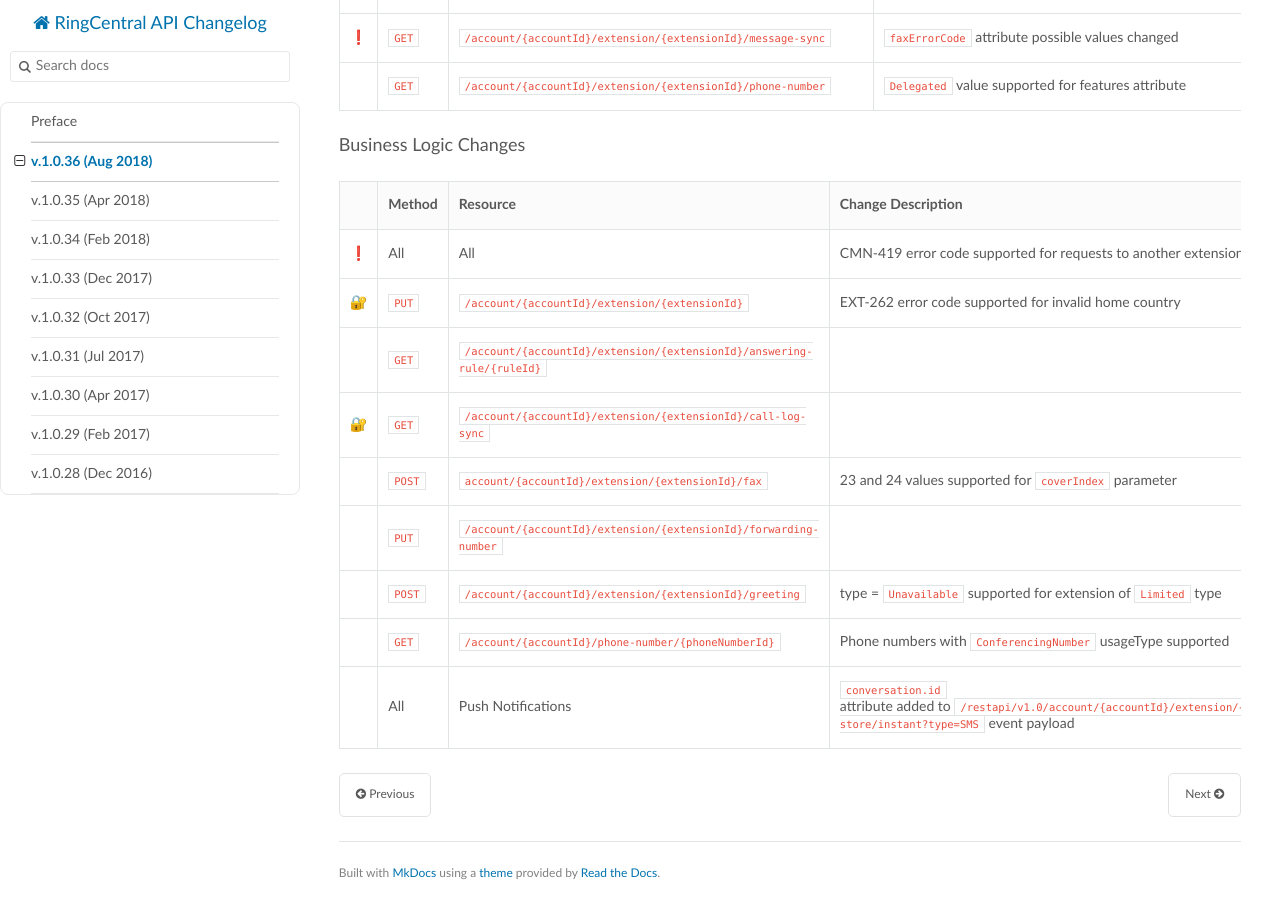
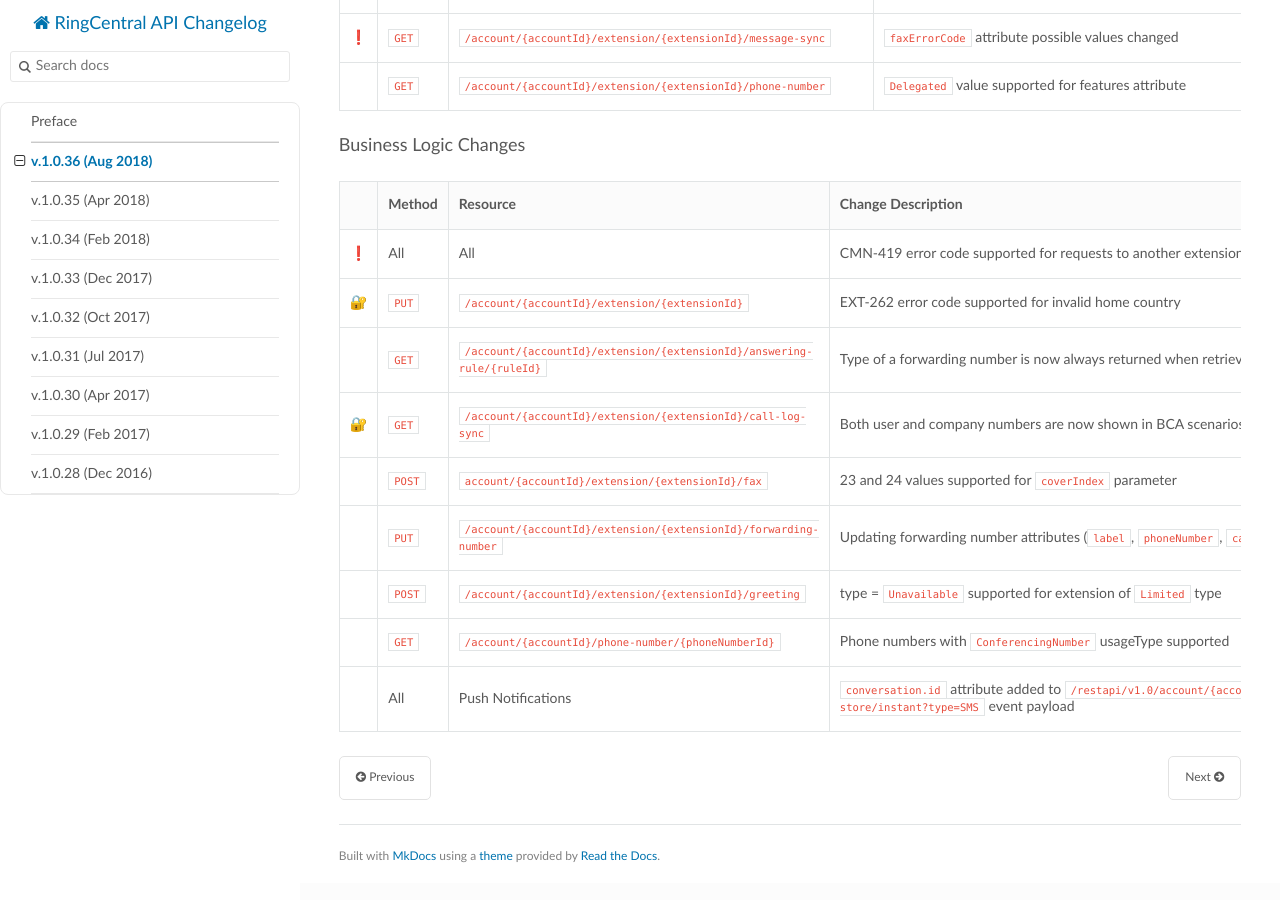
Before and after one commit to ringcentral/ringcentral-api-changelog, an MkDocs documentation site: the page built from docs/1_0_36.md, in a window 1280 px wide and 900 px high, scrolled down 2404 px. Built offline with MkDocs 1.6.1, drawn with Linux system fonts in a browser that asks for light colours; nearby versions of some CDN libraries; old or Windows-style settings are respelled for this version of MkDocs; some of the changed text lies outside the part shown.

Commit message:
Update 1_0_36.md

```diff
--- a/docs/1_0_36.md
+++ b/docs/1_0_36.md
@@ -7,12 +7,12 @@ Basepath for all URLs: `https://platform.ringcentral.com/restapi/v1.0`.
 ### New Methods
 |         |Method|Resource|Description|
 |---------|------|--------|------------------|
-|         |`DELETE` |`/account/{accountId}/answering-rule/{ruleId}`|
+|         |`DELETE` |`/account/{accountId}/answering-rule/{ruleId}`|Deleting an answering rule by ID is supported|
 
 ### Now Public
 |         |Method|Resource|Description|
 |---------|------|--------|------------------|
-|&#x1F510;|`POST`|`/account/{accountId}/ivr-prompts`|
+|&#x1F510;|`POST`|`/account/{accountId}/ivr-prompts`| Prompts Library API and uploading custom prompts functionality is now public|
 
 
 
@@ -67,10 +67,10 @@ Basepath for all URLs: `https://platform.ringcentral.com/restapi/v1.0`.
 |---------|------|--------|------------------|
 |&#x2757; | All  |All     |CMN-419 error code supported for requests to another extension resources|
 |&#x1F510;|`PUT` |`/account/{accountId}/extension/{extensionId}`|EXT-262 error code supported for invalid home country|
-|         |`GET` |`/account/{accountId}/extension/{extensionId}/answering-rule/{ruleId}`|
-|&#x1F510;|`GET` |`/account/{accountId}/extension/{extensionId}/call-log-sync`|
+|         |`GET` |`/account/{accountId}/extension/{extensionId}/answering-rule/{ruleId}`| Type of a forwarding number is now always returned when retrieving an answering rule by ID |
+|&#x1F510;|`GET` |`/account/{accountId}/extension/{extensionId}/call-log-sync`| Both user and company numbers are now shown in BCA scenarios|
 |         |`POST`|`account/{accountId}/extension/{extensionId}/fax`|23 and 24 values supported for `coverIndex` parameter|
-|         |`PUT` |`/account/{accountId}/extension/{extensionId}/forwarding-number`|
+|         |`PUT` |`/account/{accountId}/extension/{extensionId}/forwarding-number`|Updating forwarding number attributes (`label`, `phoneNumber`, `callFlip`) depending on its type is supported|
 |         |`POST`|`/account/{accountId}/extension/{extensionId}/greeting`|type = `Unavailable` supported for extension of `Limited` type|
 |         |`GET` |`/account/{accountId}/phone-number/{phoneNumberId}`|Phone numbers with `ConferencingNumber` usageType supported|
 |         | All  |Push Notifications|`conversation.id` attribute added to `/restapi/v1.0/account/{accountId}/extension/{extensionId}/message-store/instant?type=SMS` event payload|
```
